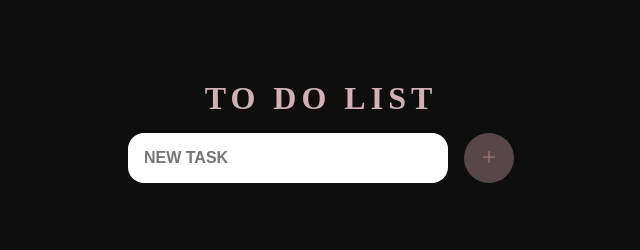
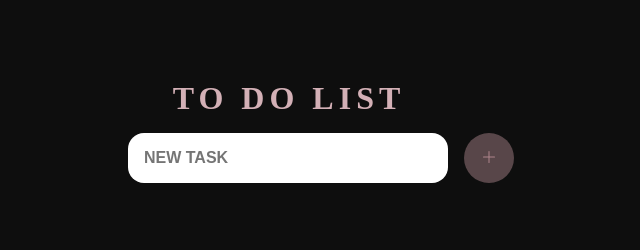
Before and after one commit to gooncalvesgaby/to-do-list, a plain HTML site: page index.html in a window 1280 px wide. Shown: the whole page, without its empty margins (319-959 px from the left). Drawn offline with Linux system fonts and the light colour scheme.

Commit message:
posicionando h1

```diff
--- a/index.css
+++ b/index.css
@@ -84,6 +84,7 @@ body {
 
 h1 {
   color: #fbd1d9d4;
+  margin-right: 4rem;
 }
 
 button {
```
Also changed, not shown: index.js (+12 -0 lines).
